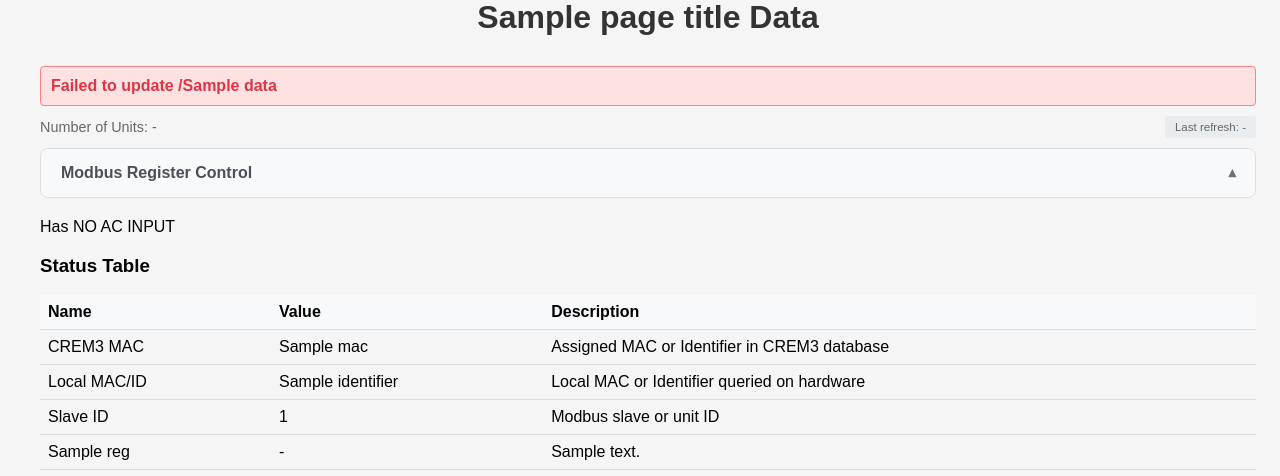
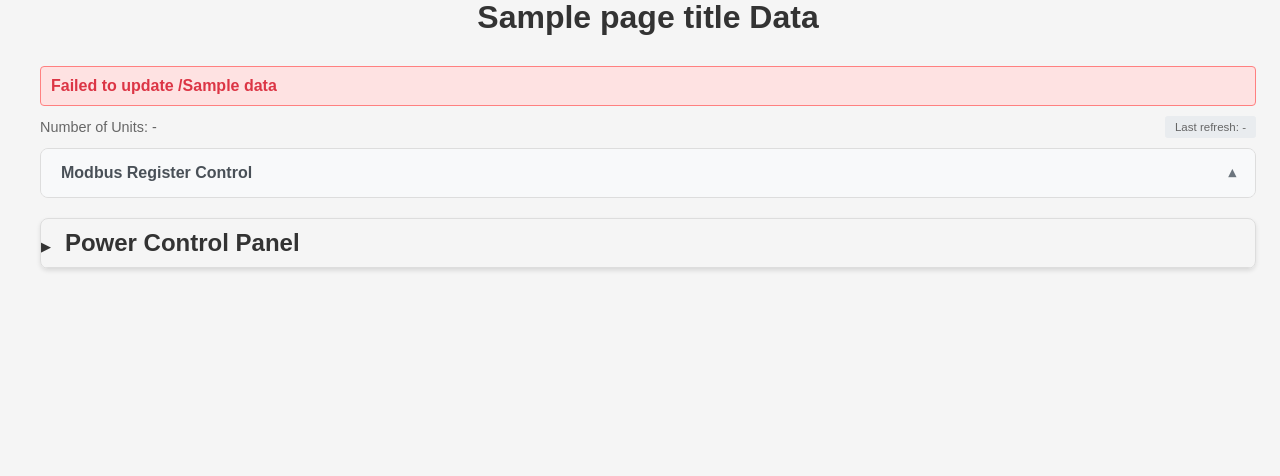
Before and after one commit to yersiniasGhost/raptor, a Python web app: template src/api/v2/templates/inverters.html in a window 1280 px wide. Shown: the part 267-743 px from the top of the page. After the commit the page ends 538 px from the top, so only its background shows below. Run offline with Jinja, Linux system fonts and the light colour scheme; the template is opened without the code that fills it: most values are stand-ins (such as "Sample title", 1, 10 or a date in 2020); some libraries are stand-ins or nearby versions.

Commit message:
Forcing section to appear.

```diff
--- a/src/api/v2/templates/inverters.html
+++ b/src/api/v2/templates/inverters.html
@@ -166,7 +166,7 @@
     </style>
 {% block title %}{{ page_title }}{% endblock %}
 {% block page_insert %}
-{% if has_ac_input %}
+{% if True %}
 <div class="collapsible-section">
     <h2 class="collapsible-header" onclick="toggleCollapse('control-panel-content', 'control-panel-icon')">
         <span class="collapse-icon" id="control-panel-icon">▶</span>
```
